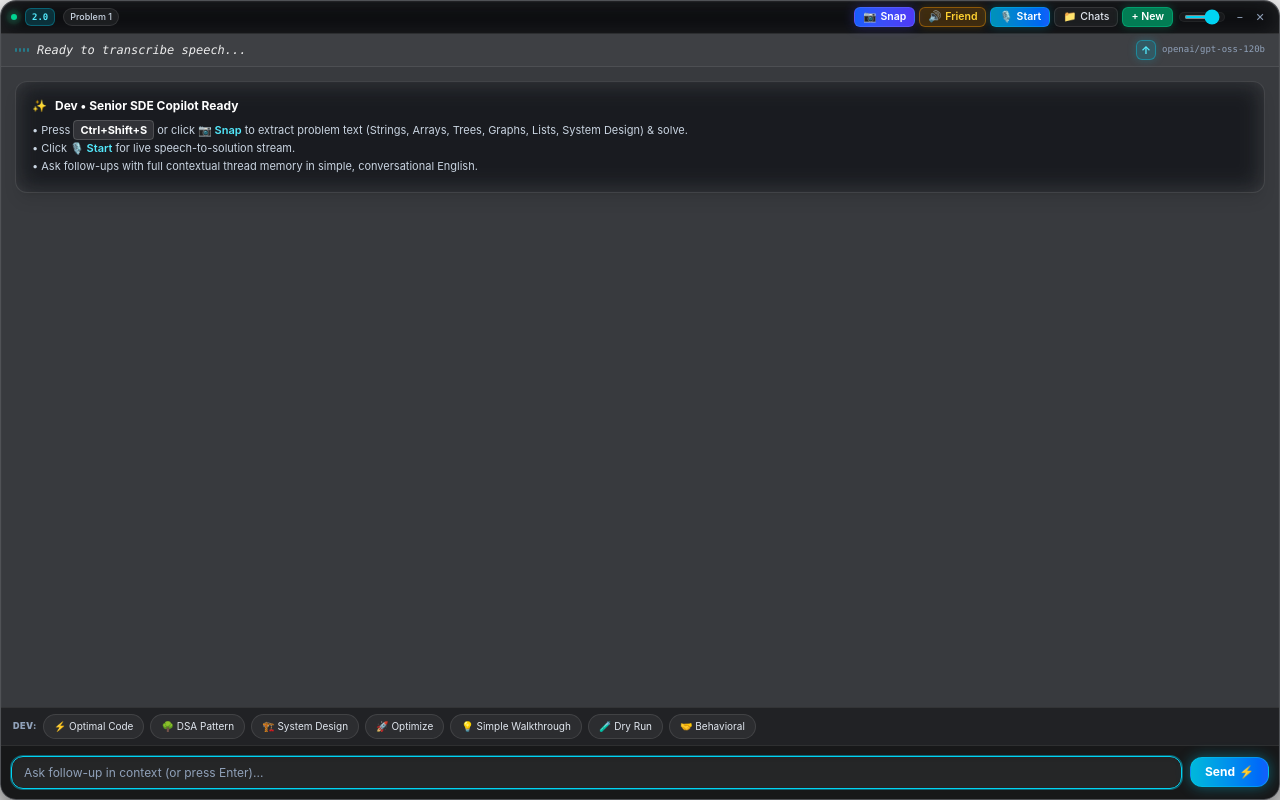
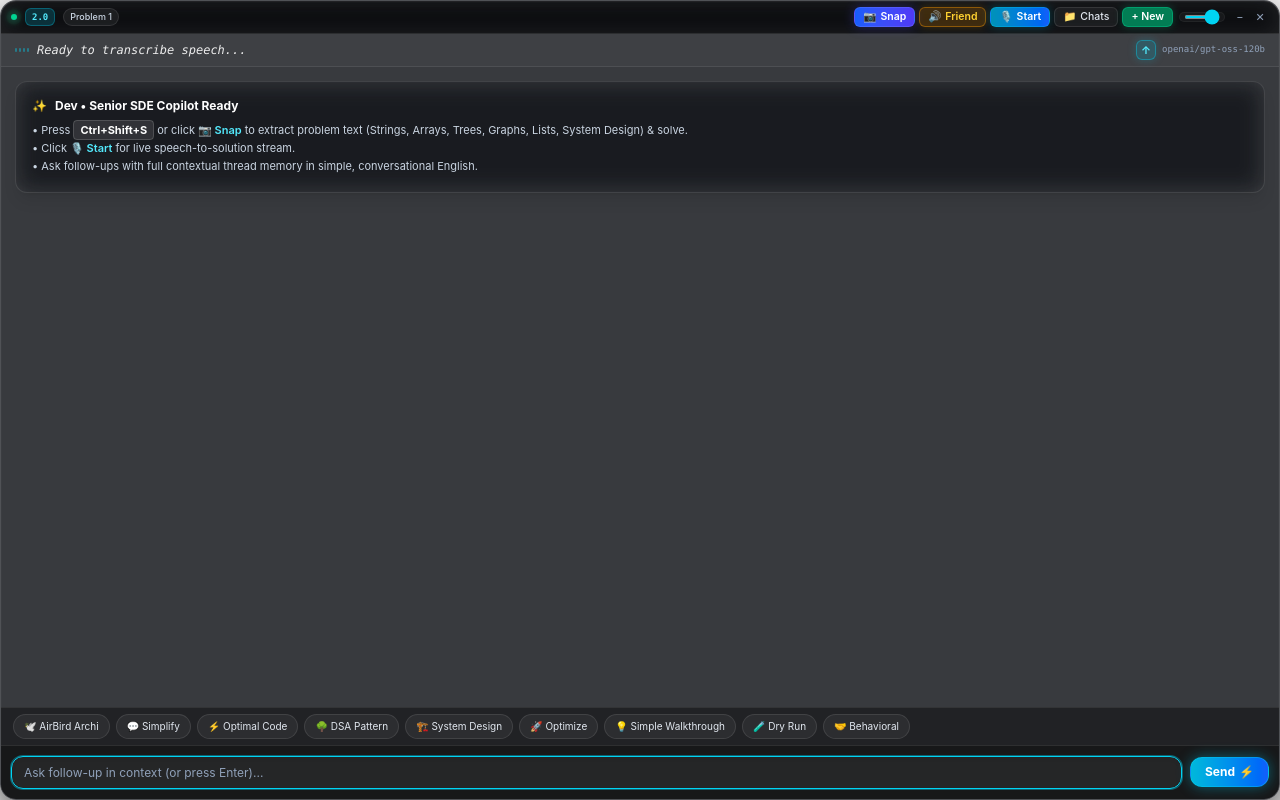
Before and after one commit to devu5-6/Stealth-2.0, a website built with Vite: page index.html in a window 1280 px wide. Built offline with nearby package versions, Linux system fonts and the light colour scheme.

Commit message:
feat(ui): add AirBird architecture and simplify quick action prompt chips

```diff
--- a/index.html
+++ b/index.html
@@ -161,7 +161,10 @@
 
     <!-- Quick Action Chips for Fast Follow-ups -->
     <div class="px-3 py-1.5 bg-black/40 border-t border-white/8 flex items-center gap-1.5 overflow-x-auto no-scrollbar">
-      <span class="text-[9px] text-slate-400 uppercase font-black tracking-wider shrink-0">Dev:</span>
+      <button class="quick-prompt-btn text-[10px] px-2.5 py-1 rounded-full bg-white/[0.05] hover:bg-cyan-500/20 hover:border-cyan-400/50 text-slate-200 hover:text-cyan-300 border border-white/10 shrink-0 transition-all active:scale-95"
+        data-prompt="Explain the end-to-end architecture and system design of the AirBird IoT application. Detail how the Expo, Node.js, Postgres, and MQTT components connected to handle 50+ sensors and 1,000+ users.">🕊️ AirBird Archi</button>
+      <button class="quick-prompt-btn text-[10px] px-2.5 py-1 rounded-full bg-white/[0.05] hover:bg-cyan-500/20 hover:border-cyan-400/50 text-slate-200 hover:text-cyan-300 border border-white/10 shrink-0 transition-all active:scale-95"
+        data-prompt="Simplify that last answer. Explain it conversationally the way a Senior SDE would explain it to a Junior dev during a whiteboard session. Keep the technical accuracy, but drop the dense jargon and make it sound human.">💬 Simplify</button>
       <button class="quick-prompt-btn text-[10px] px-2.5 py-1 rounded-full bg-white/[0.05] hover:bg-cyan-500/20 hover:border-cyan-400/50 text-slate-200 hover:text-cyan-300 border border-white/10 shrink-0 transition-all active:scale-95"
         data-prompt="Explain the core intuition and show the clean, production-ready code solution.">⚡ Optimal Code</button>
       <button class="quick-prompt-btn text-[10px] px-2.5 py-1 rounded-full bg-white/[0.05] hover:bg-cyan-500/20 hover:border-cyan-400/50 text-slate-200 hover:text-cyan-300 border border-white/10 shrink-0 transition-all active:scale-95"
```
